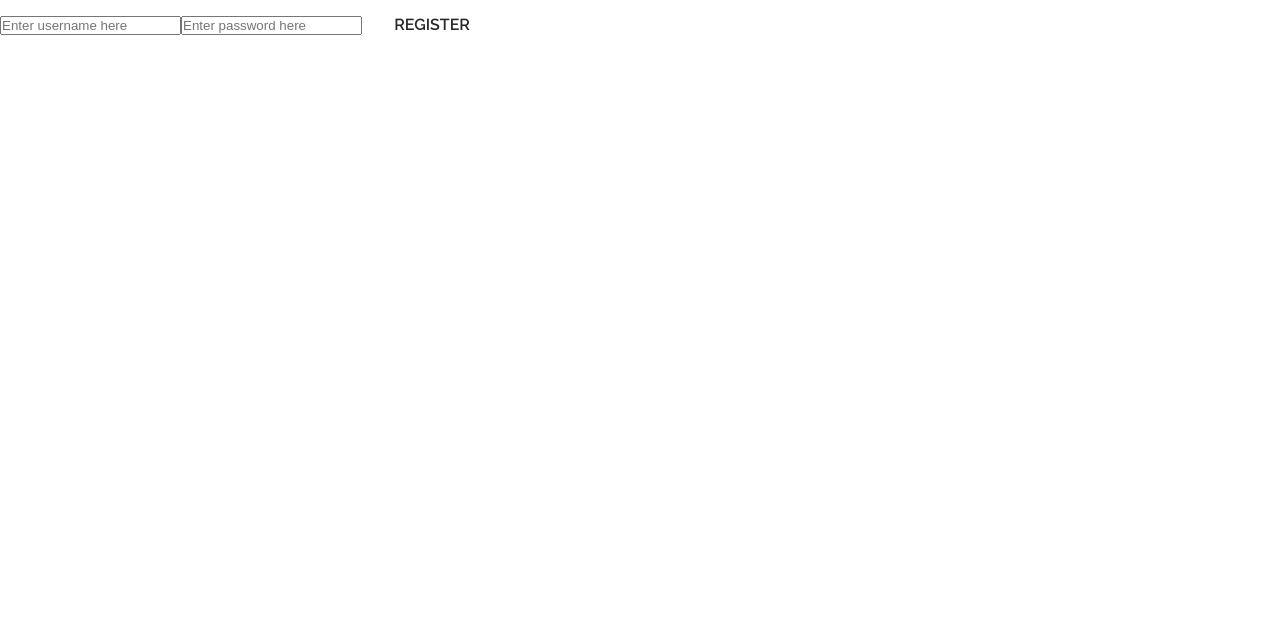
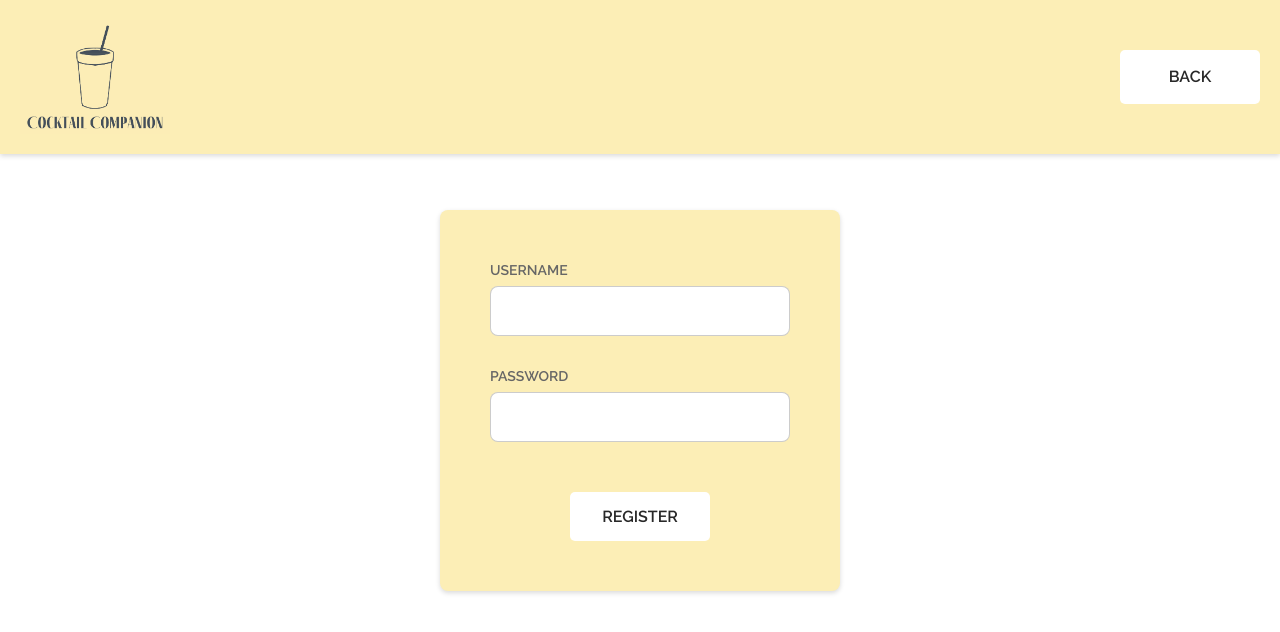
Before and after one commit to RiccardoMurru/Cocktail-Companion, a React (Vite) app in the folder client/: page /register in a window 1280 px wide. Shown: the top 632 px of the page. Built offline with nearby package versions, Linux system fonts and the light colour scheme.

Commit message:
fix: style of register component

```diff
--- a/client/src/components/Login.tsx
+++ b/client/src/components/Login.tsx
@@ -4,6 +4,7 @@ import React from 'react';
 import { getUser } from '../apiComs/myApi';
 import { PageProps } from '../interfaces/Props';
 import logo from '../assets/LOGO.png';
+import { Link } from 'react-router-dom';
 
 export default function Login({ setUser, setPage }: PageProps) {
 
@@ -32,7 +33,11 @@ export default function Login({ setUser, setPage }: PageProps) {
       <header className='page-header'>
         <div className='header-wrapper'>
           <img className='logo' src={logo} />
-          <button onClick={() => setPage('search')}>Back</button>
+          <div className='button-container'>
+            <Link to='/' className='login-button'>
+              back
+            </Link>
+          </div>
         </div>
       </header>
       <form onSubmit={e => handleSubmit(e)}>
--- a/client/src/components/Register.tsx
+++ b/client/src/components/Register.tsx
@@ -2,6 +2,8 @@ import React, { useState } from 'react';
 import { PageProps } from '../interfaces/Props';
 import { register } from '../apiComs/myApi';
 import { User } from '../interfaces/User';
+import { Link } from 'react-router-dom';
+import logo from '../assets/LOGO.png';
 
 export default function Register({ setUser, setPage }: PageProps) {
   const [username, setUsername] = useState('');
@@ -25,23 +27,41 @@ export default function Register({ setUser, setPage }: PageProps) {
 
   return (
     <div className='register-page'>
-      <form onSubmit={(e) => handleSubmit(e)}>
+      <header className='page-header'>
+        <div className='header-wrapper'>
+          <img className='logo' src={logo} />
+          <div className='button-container'>
+            <Link to='/' className='login-button'>
+              back
+            </Link>
+          </div>
+        </div>
+      </header>
+      <form onSubmit={e => handleSubmit(e)}>
+        <div className='item-form'>
+          <label htmlFor='username'>Username</label>
           <input
+            id='username'
             className='form-input'
+            name='username'
+            required={true}
             type='text'
             value={username}
-          onChange={(e) => setUsername(e.target.value)}
-          placeholder='Enter username here'
+            onChange={e => setUsername(e.target.value)}
+          />
+        </div>
+        <div className='item-form'>
+          <label htmlFor='password'>Password</label>
+          <input
+            id='password'
+            className='form-input'
+            name='password'
             required={true}
-        />
-        <input
-          className='form-input'
             type='password'
             value={password}
-          onChange={(e) => setPassword(e.target.value)}
-          placeholder='Enter password here'
-          required={true}
+            onChange={e => setPassword(e.target.value)}
           />
+        </div>
         <button type='submit'>Register</button>
         {error && <div className='error-message'>{error}</div>}
       </form>
--- a/client/src/styles/login.css
+++ b/client/src/styles/login.css
@@ -1,3 +1,4 @@
+.register-page,
 .login-page {
   display: flex;
   justify-content: center;
```
Lines whose indentation alone changed are shown as unchanged.
